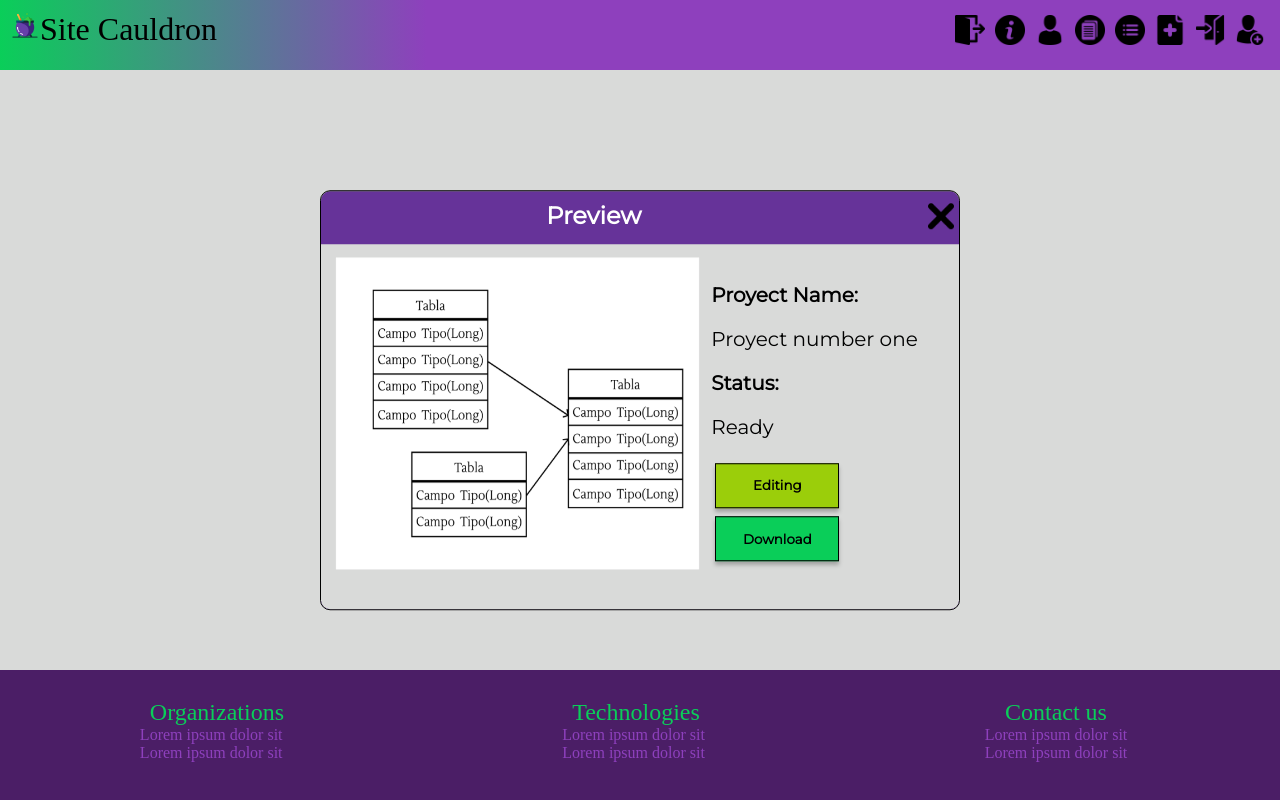
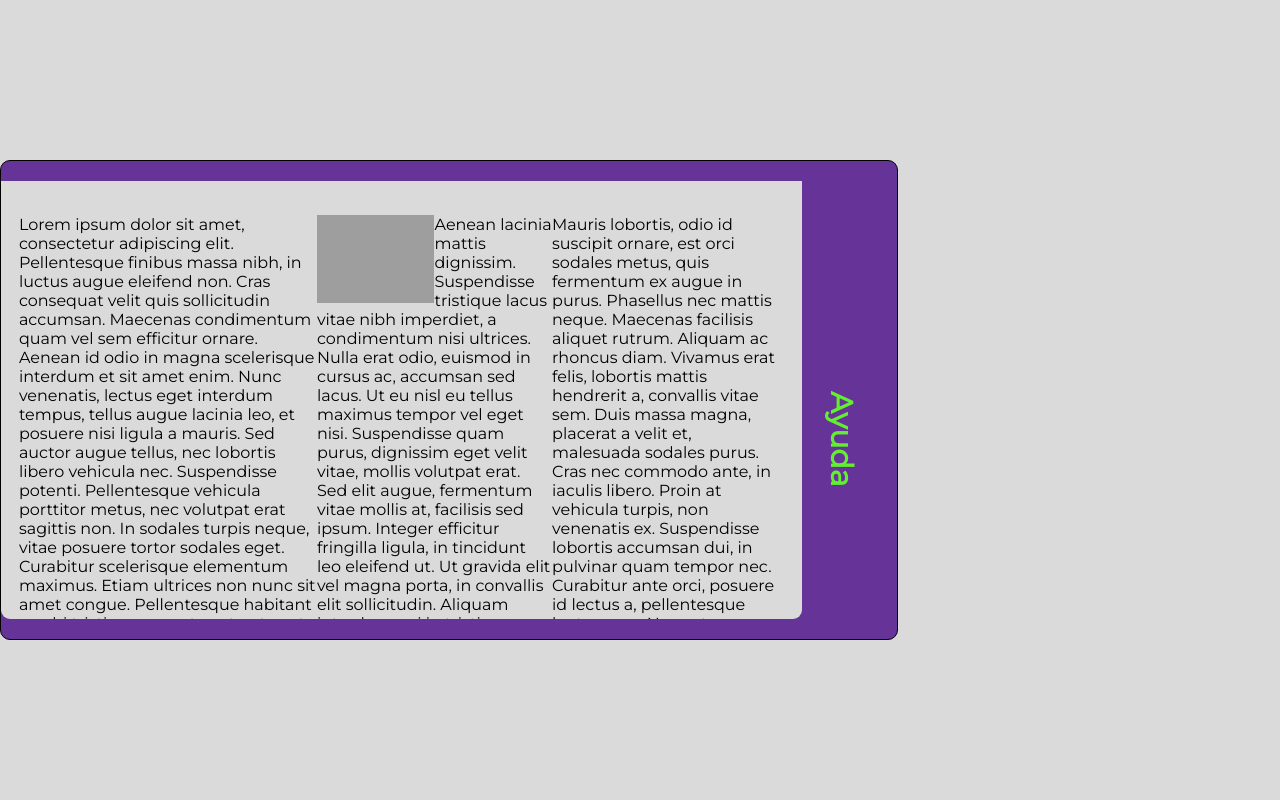
Before and after one commit to 5l1v3r1/site-cauldron, a React (Create React App) app in the folder Front-end/: page / in a window 1280 px wide. Built offline with nearby package versions, Linux system fonts and the light colour scheme; grey boxes are pictures that could not be loaded; a web font is replaced by a local one.

Commit message:
Preview finished and SideDoc

```diff
--- a/Front-end/src/App.js
+++ b/Front-end/src/App.js
@@ -1,24 +1,11 @@
 import React from 'react'
 
-import Menu from './components/Menu'
-import Footer from './components/Footer'
-import Principal from './components/Principal'
-import Proyects from './components/Proyects'
-import Preview from './components/Preview'
-import CreateProyect from './components/CreateProyect'
-import Documentation from './components/Documentation'
-import LogIn from './components/LogIn'
-import UserInfo from './components/UserInfo'
-import Register from './components/RegisterUser'
-import RecoverPassword from './components/RecoverPass'
-import AboutUs from './components/About'
-import TDetails from './components/TDetails'
-import Order from './components/Order'
+import SideDoc from './components/SideDoc'
 
 function App() {
   return (
     <div>
-      <Menu/>
+      {/* <Menu/> */}
       {/* <Proyects/> */}
       {/* <CreateProyect/> */}
       {/* <Documentation/> */}
@@ -30,8 +17,9 @@ function App() {
       {/* <AboutUs /> */}
       {/* <Order /> */}
       {/* <TDetails /> */}
-      <Footer/>
-      <Preview/>
+      <SideDoc/>
+      {/* <Footer/> */}
+      {/* <Preview/> */}
     </div>
   );
 }
--- a/Front-end/src/components/Preview.js
+++ b/Front-end/src/components/Preview.js
@@ -12,13 +12,12 @@ function Preview() {
         <img className="Close" src={Cross} alt="Exit"></img>
 
         <div>
-        <img className="ImgFrame" src={Database} alt="Database example"></img>
+        <img className="ImgDatabase" src={Database} alt="Database example"></img>
         <span>
             Proyect Name:
             <p>Proyect number one</p>
              Status:
             <p>Ready</p>
-
         <button style={{backgroundColor:"#9BCE0A"}} >Editing</button>
         <br/>
         <button style={{backgroundColor:"#0ACE59"}}>Download</button>
--- /dev/null
+++ b/Front-end/src/components/SideDoc.js
@@ -0,0 +1,47 @@
+import React,{component} from 'react';
+
+import '../styles/SideDoc.css'
+
+import Cross from '../images/eliminar.png'
+import Database from '../images/Database.PNG'
+import GraphQl from '../images/GraphQL_Logo.png'
+
+function SideDoc() {
+    return(
+    <div class="SideDoc">
+        <div>
+            <p>
+            Lorem ipsum dolor sit amet, consectetur adipiscing elit. Pellentesque finibus massa nibh, in luctus augue eleifend non. Cras consequat velit quis sollicitudin accumsan. Maecenas condimentum quam vel sem efficitur ornare. Aenean id odio in magna scelerisque interdum et sit amet enim. Nunc venenatis, lectus eget interdum tempus, tellus augue lacinia leo, et posuere nisi ligula a mauris. Sed auctor augue tellus, nec lobortis libero vehicula nec. Suspendisse potenti. Pellentesque vehicula porttitor metus, nec volutpat erat sagittis non. In sodales turpis neque, vitae posuere tortor sodales eget. Curabitur scelerisque elementum maximus. Etiam ultrices non nunc sit amet congue. Pellentesque habitant morbi tristique senectus et netus et malesuada fames ac turpis egestas.
+            </p>
+            <p>
+            <img src={GraphQl} style={{float: "left"}} alt=""></img>
+            Aenean lacinia mattis dignissim. Suspendisse tristique lacus vitae nibh imperdiet, a condimentum nisi ultrices. Nulla erat odio, euismod in cursus ac, accumsan sed lacus. Ut eu nisl eu tellus maximus tempor vel eget nisi. Suspendisse quam purus, dignissim eget velit vitae, mollis volutpat erat. Sed elit augue, fermentum vitae mollis at, facilisis sed ipsum. Integer efficitur fringilla ligula, in tincidunt leo eleifend ut. Ut gravida elit vel magna porta, in convallis elit sollicitudin. Aliquam interdum, mi in tristique efficitur, tellus eros laoreet eros, a facilisis elit nulla eget mi.
+            </p>
+            <p>
+            Mauris lobortis, odio id suscipit ornare, est orci sodales metus, quis fermentum ex augue in purus. Phasellus nec mattis neque. Maecenas facilisis aliquet rutrum. Aliquam ac rhoncus diam. Vivamus erat felis, lobortis mattis hendrerit a, convallis vitae sem. Duis massa magna, placerat a velit et, malesuada sodales purus. Cras nec commodo ante, in iaculis libero. Proin at vehicula turpis, non venenatis ex. Suspendisse lobortis accumsan dui, in pulvinar quam tempor nec. Curabitur ante orci, posuere id lectus a, pellentesque luctus eros. Nam ut semper ante, a sodales justo. Duis id nisl non sem ornare mattis.
+            </p>
+        </div>
+        <span>
+            <h2>Ayuda</h2>
+        </span>
+        {/* <h2>Preview</h2>
+        <img className="Close" src={Cross} alt="Exit"></img>
+
+        <div>
+            <img className="ImgFrame" src={Database} alt="Database example"></img>
+            <span>
+                Proyect Name:
+                <p>Proyect number one</p>
+                Status:
+                <p>Ready</p>
+
+            <button style={{backgroundColor:"#9BCE0A"}} >Editing</button>
+            <br/>
+            <button style={{backgroundColor:"#0ACE59"}}>Download</button>
+            </span>
+        </div> */}
+  </div>
+    );
+}
+
+export default SideDoc
--- a/Front-end/src/styles/Preview.css
+++ b/Front-end/src/styles/Preview.css
@@ -59,7 +59,7 @@
     width: 24px;
   }
 
-  .ImgFrame{
+  .ImgDatabase{
       display: flex;
       width: 60%;
   }
--- /dev/null
+++ b/Front-end/src/styles/SideDoc.css
@@ -0,0 +1,39 @@
+.SideDoc{
+    position: absolute;
+    top: 20%;
+    bottom: 20%;
+    width: 70%;
+    background-color: rebeccapurple;
+    border: 1px solid #000000;
+    -moz-border-radius: 10px;
+    -webkit-border-radius: 10px;
+    border-radius: 10px;
+    display: inline-flex;
+    padding-top: 20px;
+    padding-bottom: 20px;
+}
+.SideDoc div {
+    padding: 02%;
+    background-color: #D9DAD9;
+    /* -1px here for to compansate for the outer border of the container */
+    -moz-border-radius: 0 0 9px 9px;
+    border-radius: 0 0 9px 9px;
+    -webkit-border-radius: 0 0 9px 9px;
+    display: inline-flex;
+    overflow-y: scroll;
+  }
+.SideDoc h2 {
+    color:#62EF30;
+    transform: rotate(90deg);
+    height: 20px;
+}
+.SideDoc span{
+    font-size: 20px;
+    font-weight:bold;
+    display: inline-flex;
+    padding-top: 25%;
+    padding-bottom: 25%;
+}
+.SideDoc img{
+    width: 50%;
+}
```
